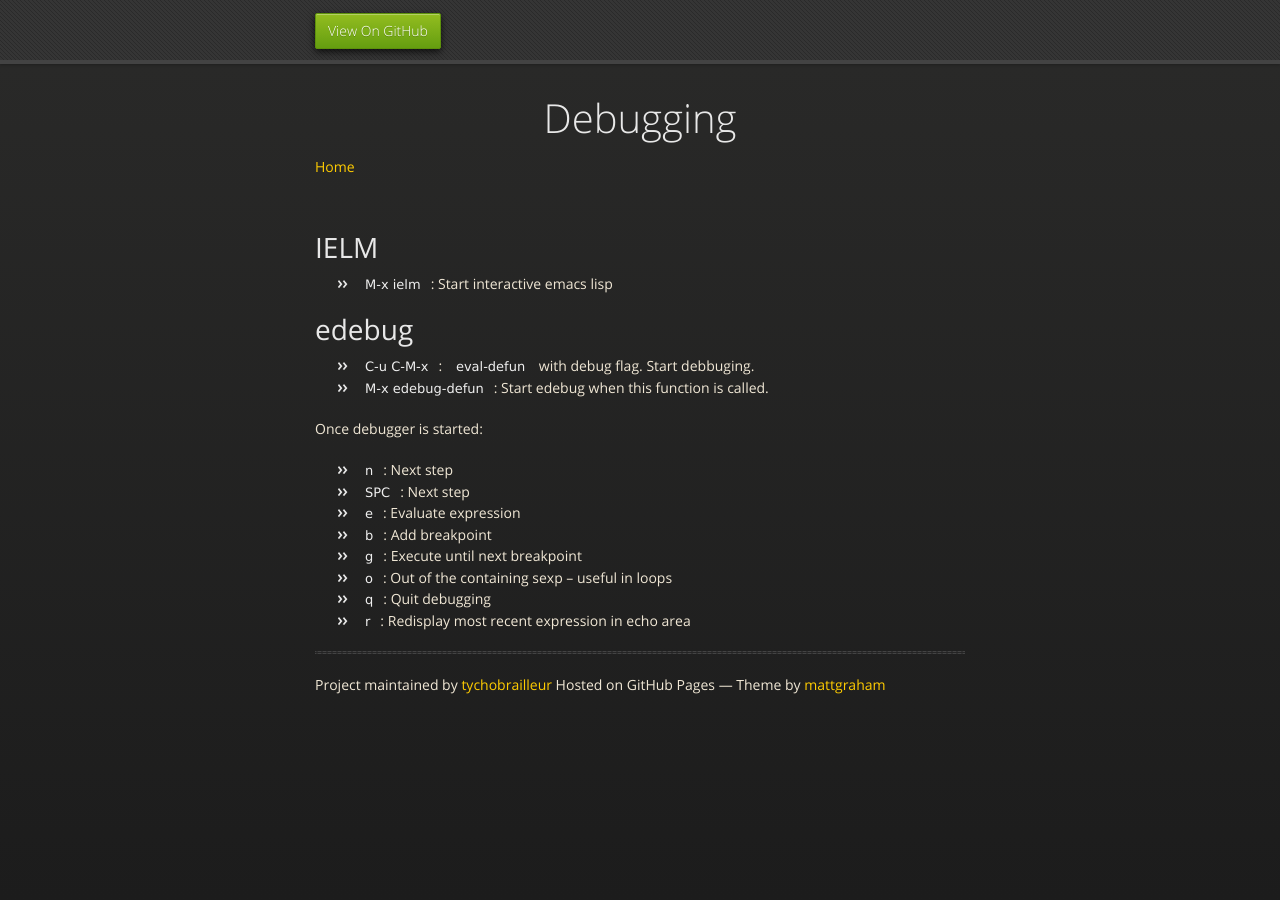
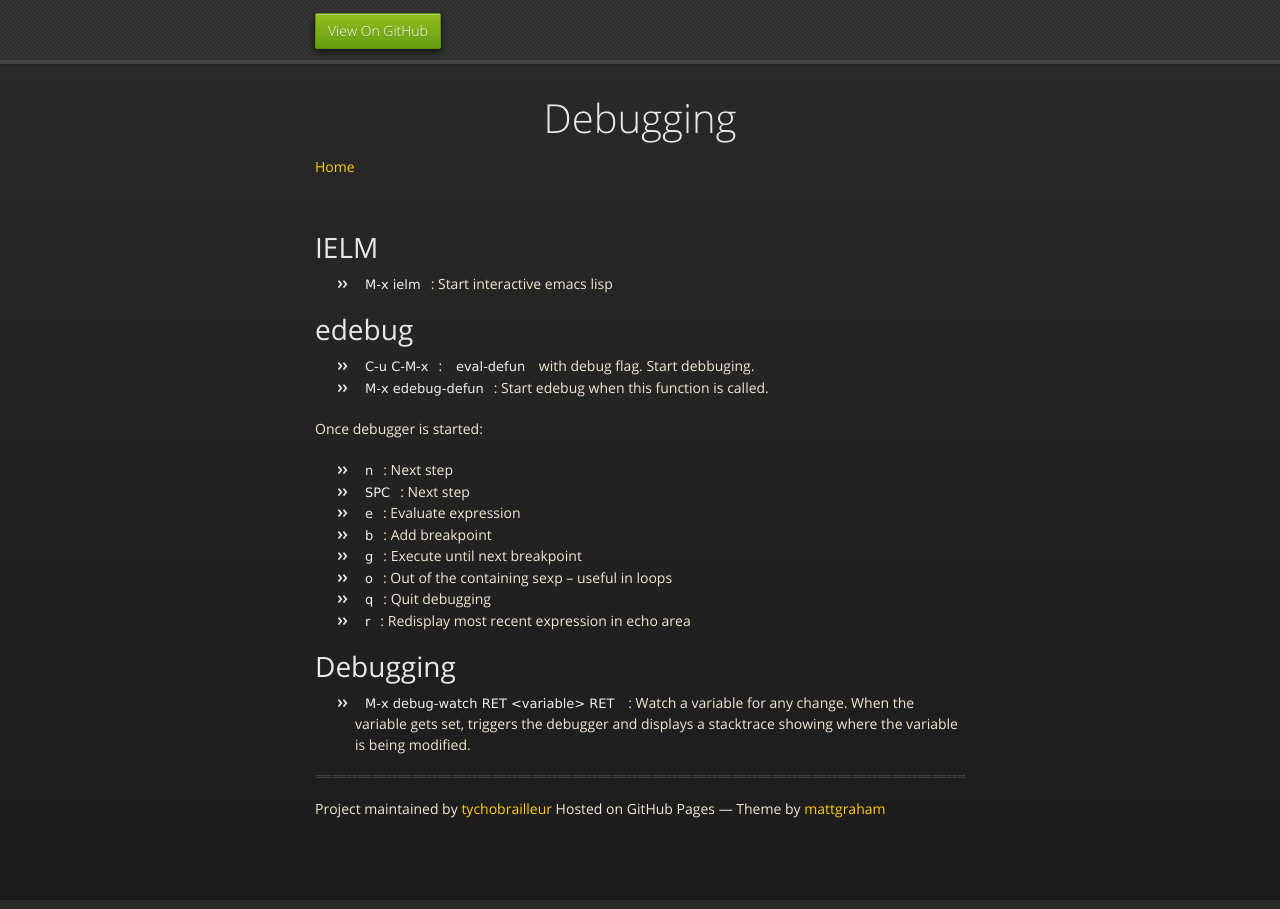
Before and after one commit to tychobrailleur/tychobrailleur.github.io, a Jekyll site: the page built from debug.md, in a window 1280 px wide. Built offline with Jekyll 4.4.1, drawn with Linux system fonts in a browser that asks for light colours; nearby versions of some CDN libraries.

Commit message:
Add `debug-watch`.

```diff
--- a/debug.md
+++ b/debug.md
@@ -23,3 +23,9 @@ Once debugger is started:
 - `o`: Out of the containing sexp – useful in loops
 - `q`: Quit debugging
 - `r`: Redisplay most recent expression in echo area
+
+# Debugging
+
+- `M-x debug-watch RET <variable> RET` : Watch a variable for any
+  change.  When the variable gets set, triggers the debugger and
+  displays a stacktrace showing where the variable is being modified.
```
